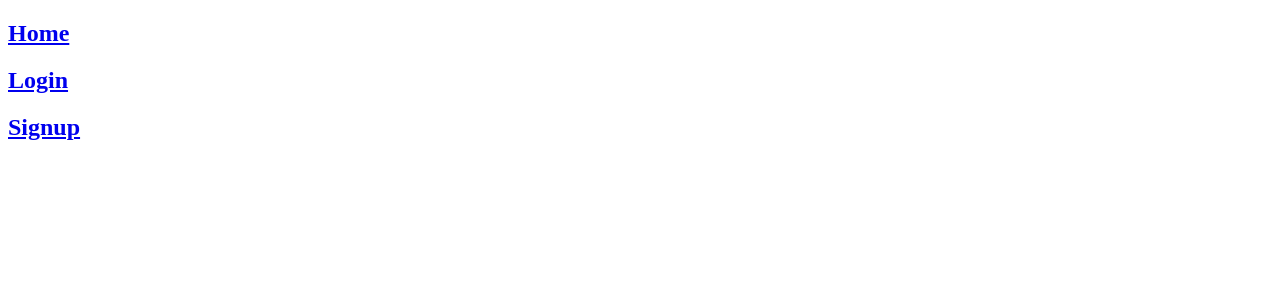
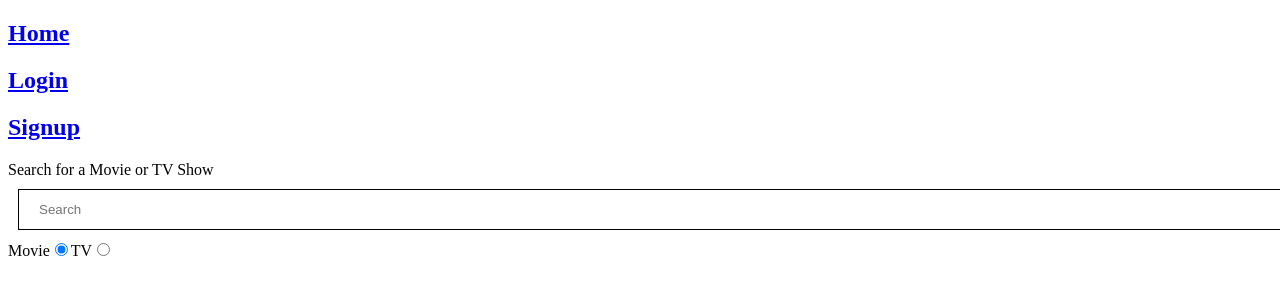
Before and after one commit to Kraven3030/Characterboxd, a React (Create React App) app in the folder frontend/: page / in a window 1280 px wide. Before the commit this address had no page. Shown: the top 300 px of the page. Built offline with nearby package versions, Linux system fonts and the light colour scheme; no server answers.

Commit message:
created SearchBar, returns JSONs

```diff
--- a/frontend/src/App.js
+++ b/frontend/src/App.js
@@ -5,6 +5,7 @@ import { useState } from 'react'
 // Imports for components and pages
 import Login from './components/Login/login'
 import Signup from './components/Signup/signup'
+import SearchBar from './components/SearchBar/SearchBar';
 
 
 function App() {
@@ -22,6 +23,9 @@ function App() {
         <Link to="/Signup/signup">
           <h1 className='signupLink'>Signup</h1>
         </Link>
+
+        <SearchBar />
+
       </nav>
       <main>
         <Routes>
--- /dev/null
+++ b/frontend/src/components/SearchBar/SearchBar.js
@@ -0,0 +1,60 @@
+import React from 'react';
+import axios from 'axios';
+import { useState, useEffect } from 'react';
+
+function SearchBar() {
+const [mediaResults, setMediaResults] = useState([]);
+const [searchString, setSearchString] = useState('');
+const [mediatType, setMediaType] = useState("movie")
+
+const queryOptions = {
+    api_key: process.env.REACT_APP_MOVIEDB_API_KEY,
+    api: 'https://api.themoviedb.org/3/search',
+    endpoint: `/${mediatType}`
+};
+useEffect(() => {
+    //getMedia(searchString)
+})
+function handleChange(event) {
+    console.log(event.target.value)
+    setSearchString(event.target.value)
+        if (searchString !== ''){
+            getMedia(searchString)
+        }
+  }
+
+function setMediaRadio(event) {
+    setMediaType(event.target.id)
+}
+
+function getMedia(searchString) {
+const url = `${queryOptions.api}${queryOptions.endpoint}?api_key=${queryOptions.api_key}&query=${searchString}`;
+fetch(url)
+.then((response) => response.json())
+.then((response) => {
+    setMediaResults(response);
+    console.log(response);
+}
+)
+}
+return (
+    <div>
+        <form className="searchbar">
+            <label htmlFor='searchInput'>Search for a Movie or TV Show</label>
+            <input
+                name="searchInput"
+                type="text"
+                placeholder="Search"
+                onChange={handleChange}
+                value={searchString}
+            ></input>
+            <label htmlFor='movie'>Movie</label>
+            <input type="radio" id="movie" name="media" value="Movie" onChange={setMediaRadio} checked={mediatType==="movie"}></input>
+            <label htmlFor='tvShow'>TV</label>
+            <input type="radio" id="tv" name="media" value="TV" onChange={setMediaRadio}></input>
+        </form>
+    </div>
+)
+}
+
+export default SearchBar
```
Also changed, not shown: 2 other files (tests, documents, lock files or other folders).
